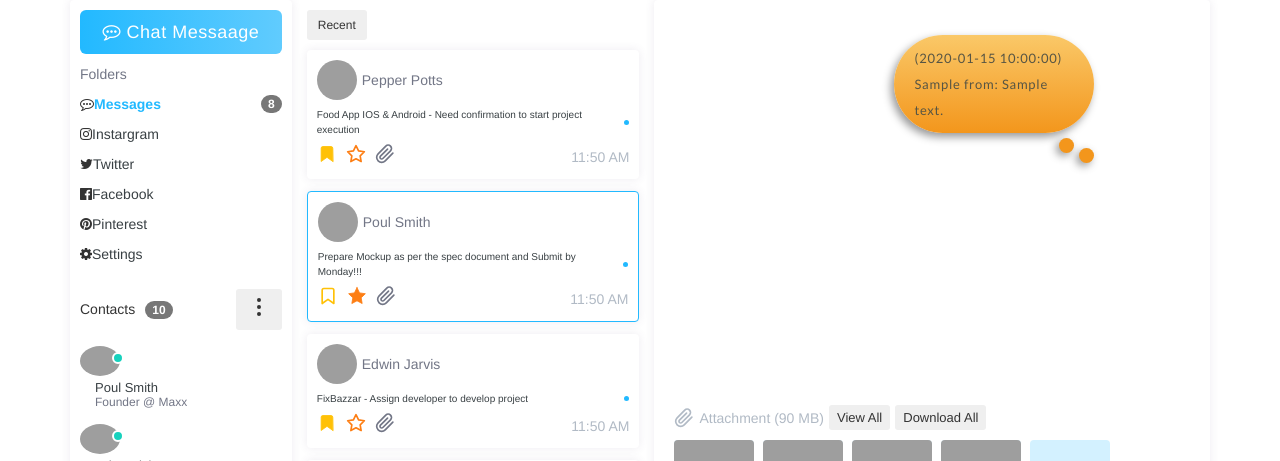
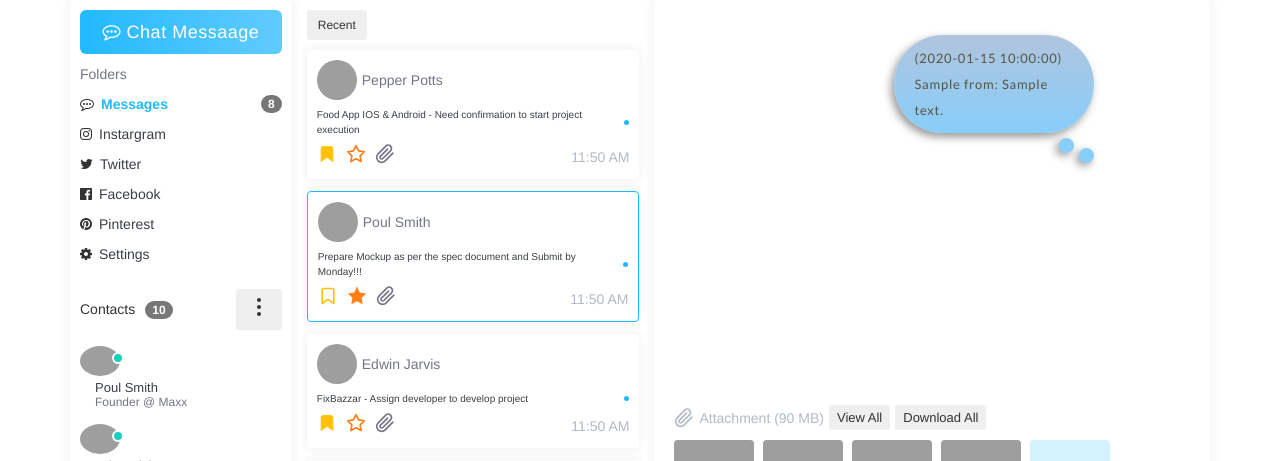
Before and after one commit to Peristratus/cafe-flask-app, a Flask app: template templates/chatapp.html in a window 1280 px wide. Shown: the top 461 px of the page. Run offline with Flask 2, Linux system fonts and the light colour scheme; the template is opened without the code that fills it: most values are stand-ins (such as "Sample title", 1, 10 or a date in 2020); some libraries are stand-ins or nearby versions; grey boxes are pictures that could not be loaded.

Commit message:
made change to the color of the right bubble to blue

```diff
--- a/static/css/style2.css
+++ b/static/css/style2.css
@@ -73,11 +73,11 @@ width:200px; /*size of the bubble*/
 padding:10px 20px;
 margin:10px 10px 80px 220px;
 /**give the bubble's background a gradient**/
-background:#f7a944; /*fallback colour for non-supporting browsers*/
-background:-webkit-gradient(linear, 0 0, 0 100%, from(#fac868), to(#f3961c));
-background:-moz-linear-gradient(#fac868, #f3961c);
-background:-o-linear-gradient(#fac868, #f3961c);
-background:linear-gradient(#fac868, #f3961c);
+background:#87CEFA; /*fallback colour for non-supporting browsers*/
+background:-webkit-gradient(linear, 0 0, 0 100%, from(#B0C4DE), to(#87CEFA));
+background:-moz-linear-gradient(#B0C4DE, #87CEFA);
+background:-o-linear-gradient(#B0C4DE, #87CEFA);
+background:linear-gradient(#B0C4DE, #87CEFA);
 /**give the corners a large curve**/
 -webkit-border-radius:180px;
 -moz-border-radius:180px;
@@ -99,7 +99,7 @@ content:"";
 position:absolute; /*see the support section below for more info*/
 bottom:-20px; /*distance from the bottom of the bubble*/
 right:20px; /*distance from the left edge of the bubble*/
-background:#f3961c;
+background:#87CEFA;
 width:15px; /*same as the height*/
 height:15px; /*same as the width*/
 /*add a curve to the corners the same size as the height and width*/
@@ -120,7 +120,7 @@ bottom:-30px;
 right:0;
 width:15px;
 height:15px;
-background:#f3961c;
+background:#87CEFA;
 -webkit-border-radius:15px;
 -moz-border-radius:15px;
 border-radius:15px;
@@ -128,3 +128,8 @@ border-radius:15px;
 -moz-box-shadow: -3px 3px 4px #989898;
 box-shadow: -3px 3px 8px #989898;
 }
+
+.icon{
+
+    margin-right: 7px;
+}
```
